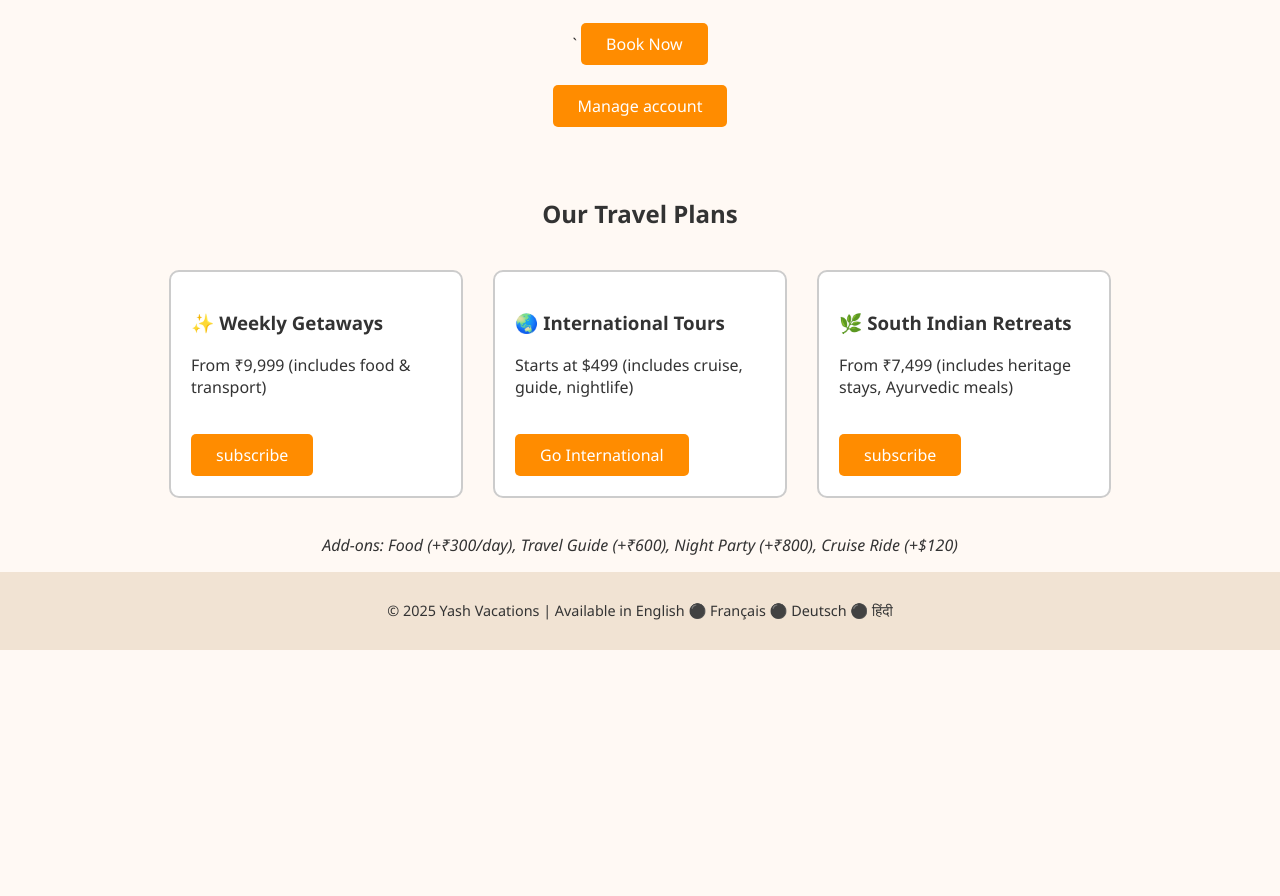
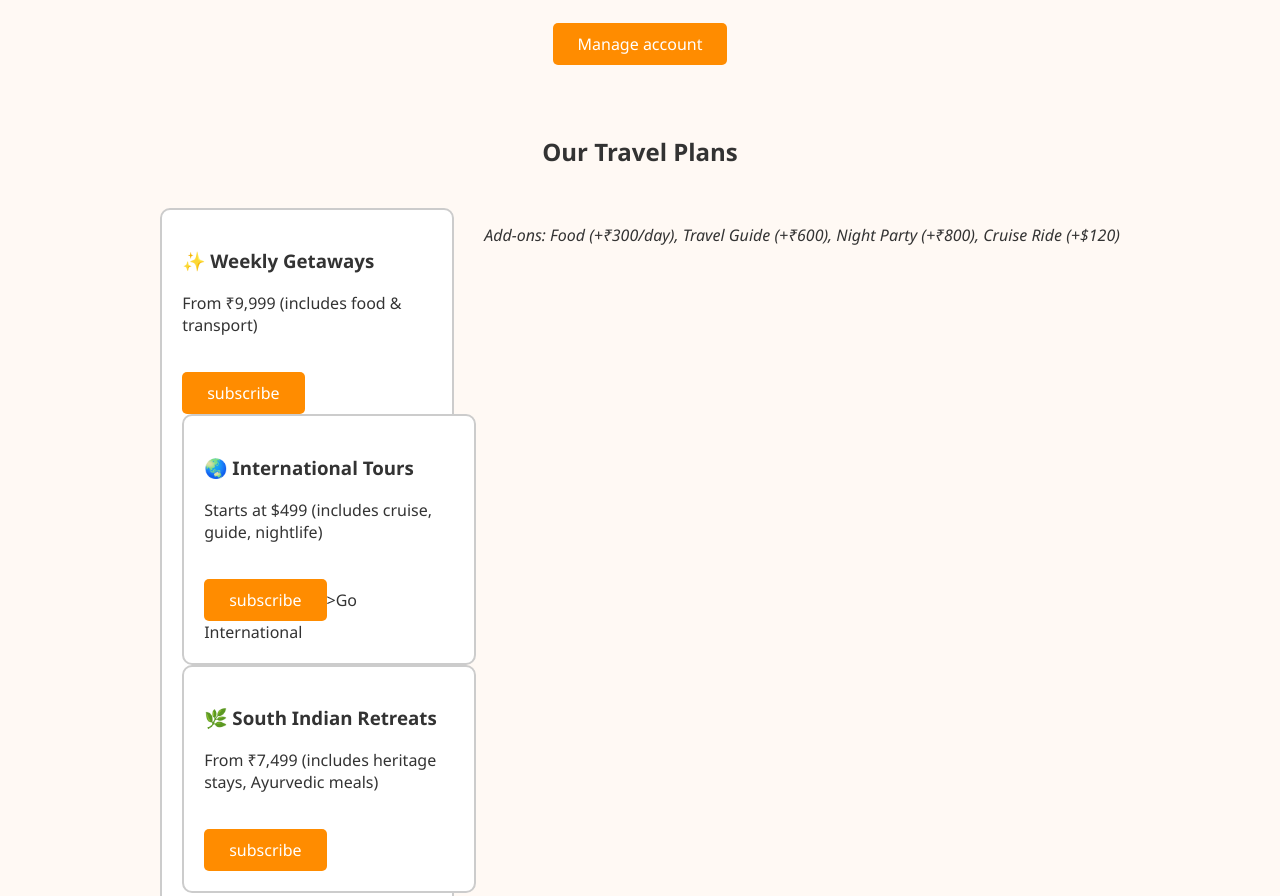
Before and after one commit to yasshikaa/Yassh-vacationz, a plain HTML site: page index.html in a window 1280 px wide. Shown: the part 667-1563 px from the top of the page. Before the commit the page ends 1317 px from the top, so only its background shows below. Drawn offline with Linux system fonts and the light colour scheme.

Commit message:
Update index.html

```diff
--- a/index.html
+++ b/index.html
@@ -24,8 +24,6 @@
       <h1>Welcome to Yash Vacations</h1>
       <p>Explore India, South India & beyond with curated weekly, monthly & international trips!</p>
 <img src="https://media3.giphy.com/media/v1.Y2lkPTc5MGI3NjExdTdibWxjZDRldGszNzZkd2p0Y20zc2NlbDlzd2hkMnBpYWFmcnVtNCZlcD12MV9pbnRlcm5hbF9naWZfYnlfaWQmY3Q9Zw/3oEjHZMFYibQnjvTq0/giphy.gif" alt="Vacation GIF" class="banner" />
-`        <a href="javascript:void(0)" class="book-btn" data-cb-type="checkout" >Book Now</a>
-<br>
       <a href="javascript:void(0)" class="book-btn" data-cb-type="portal" >Manage account</a>
     </section>
     <section id="plans">
@@ -34,11 +32,10 @@
         <div class="plan">
           <h3>✨ Weekly Getaways</h3>
           <p>From ₹9,999 (includes food & transport)</p>
-<a href="javascript:void(0)" data-cb-type="checkout" class="book-btn"data-cb-item-0="South-Indian-Plan-USD-Monthly" data-cb-item-0-quantity="1" >subscribe</a>        </div>
-        <div class="plan">
+<a href="javascript:void(0)" data-cb-type="checkout" class="book-btn" data-cb-item-0="All-Over-India-USD-Daily" data-cb-item-0-quantity="1" >subscribe</a>        <div class="plan">
           <h3>🌏 International Tours</h3>
           <p>Starts at $499 (includes cruise, guide, nightlife)</p>
-          <a href="javascript:void(0)" data-cb-type="checkout" class="book-btn" data-cb-item-0="All-Over-India-USD-Daily" data-cb-item-0-quantity="1" >Go International</a>
+          <a href="javascript:void(0)" data-cb-type="checkout" class="book-btn" data-cb-item-0="International-plan-USD-Monthly" data-cb-item-0-quantity="1" >subscribe</a>>Go International</a>
         </div>
         <div class="plan">
           <h3>🌿 South Indian Retreats</h3>
```
